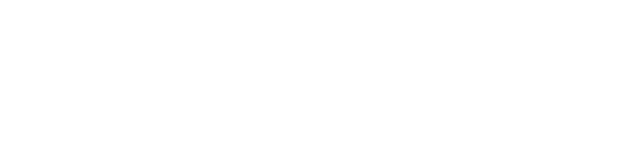
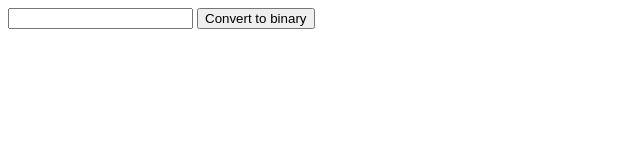
Before and after one commit to MoeRayo/converter, a website: page src/index.html in a window 1280 px wide. Shown: the whole page, without its empty margins (0-640 px from the left). Drawn offline with Linux system fonts and the light colour scheme.

Commit message:
feat:initial html setup

```diff
--- a/src/index.html
+++ b/src/index.html
@@ -1,9 +1,12 @@
 <!DOCTYPE html>
 <html lang="en">
-  <head>
-    <meta charset="UTF-8" />
-    <meta name="viewport" content="width=device-width, initial-scale=1.0" />
-    <title>Converter</title>
-  </head>
-  <body></body>
+	<head>
+		<meta charset="UTF-8" />
+		<meta name="viewport" content="width=device-width, initial-scale=1.0" />
+		<title>Converter</title>
+	</head>
+	<body>
+		<input type="text" />
+		<button type="button">Convert to binary</button>
+	</body>
 </html>
```
Also changed, not shown: src/css/styles.css (added), src/js/converter.js (added).
